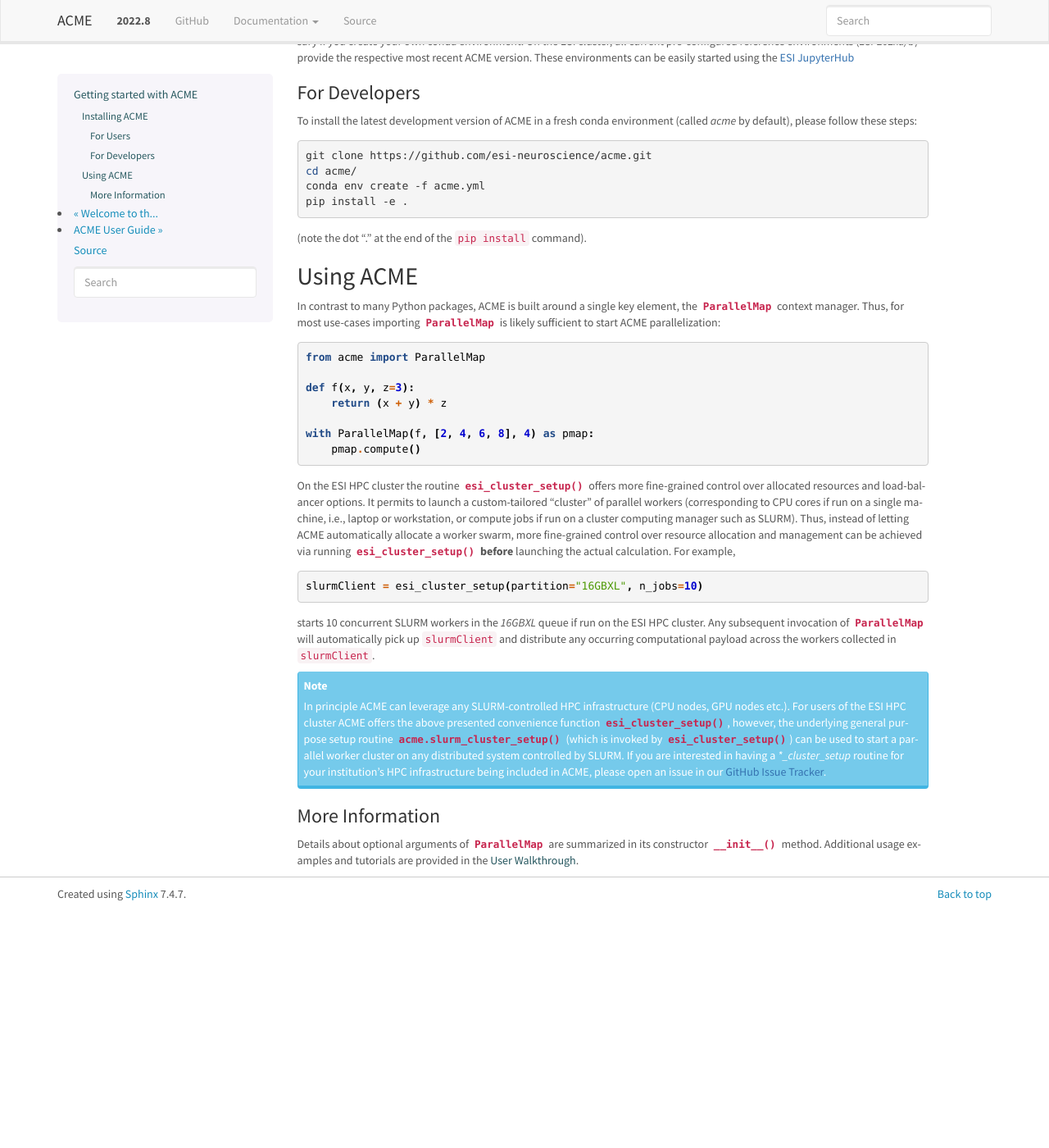
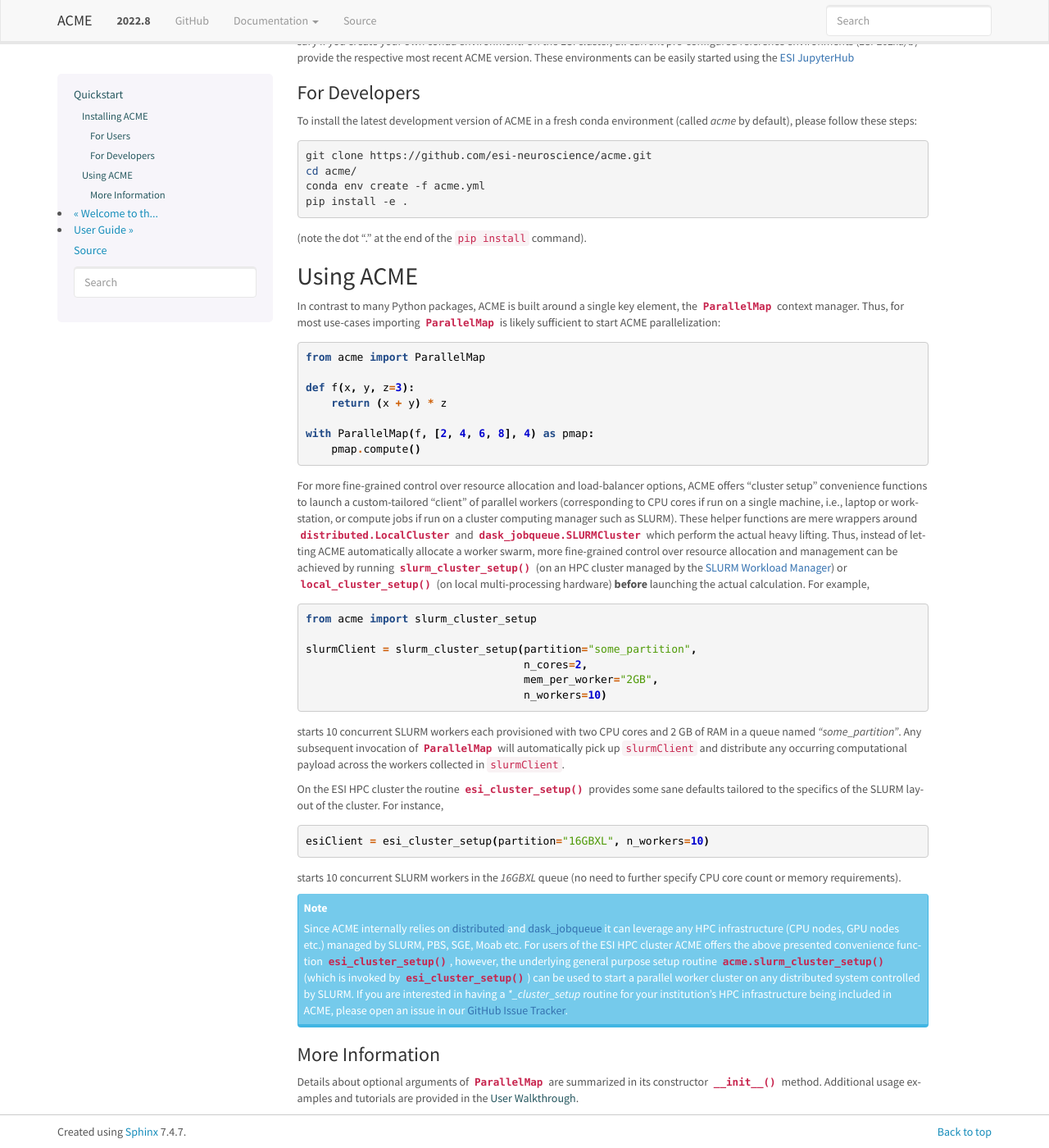
Before and after one commit to esi-neuroscience/acme, a Sphinx documentation site: the page built from doc/source/quickstart.rst, in a window 1280 px wide and 1400 px high, scrolled down 384 px. Shown: the whole window at 82% size. Built offline with Sphinx 7.4.7, drawn with Linux system fonts in a browser that asks for light colours; before the commit the page ends 1494 px from its top, so only the background shows below that; some of the changed text lies outside the part shown.

Commit message:
NEW: Set worker count and memory consumption for local clusters
- included new keywords `n_workers` and `mem_per_worker` in the helper
  function `local_cluster_setup` to permit more fine-grained control of
  local resource allocation
- added corresponding tests for new options
- modified documentation accordingly and clarified/expanded sections
  explaining the usage of the `*_cluster_setup` routines

 On branch dev
 Changes to be committed:
	modified:   CHANGELOG.md
	modified:   README.md
	modified:   acme/dask_helpers.py
	modified:   acme/tests/test_dask.py
	modified:   acme/tests/test_pmap.py
	modified:   doc/source/conf.py
	modified:   doc/source/quickstart.rst
	modified:   doc/source/troubleshooting_faq.rst
	modified:   doc/source/userguide.rst

```diff
--- a/doc/source/conf.py
+++ b/doc/source/conf.py
@@ -148,6 +148,10 @@
         "https://distributed.dask.org/en/stable/",
         "https://distributed.dask.org/en/stable/objects.inv",
     ),
+    "jobqueue": (
+        "https://jobqueue.dask.org/en/stable/",
+        "https://jobqueue.dask.org/en/stable/objects.inv"
+    ),
     "scipy": ("https://docs.scipy.org/doc/scipy/reference",
               "https://docs.scipy.org/doc/scipy/reference/objects.inv"
     ),
--- a/doc/source/quickstart.rst
+++ b/doc/source/quickstart.rst
@@ -1,5 +1,5 @@
-Getting started with ACME
-=========================
+Quickstart
+==========
 
 Installing ACME
 ---------------
@@ -57,28 +57,51 @@
     with ParallelMap(f, [2, 4, 6, 8], 4) as pmap:
         pmap.compute()
 
-On the ESI HPC cluster the routine :func:`~acme.esi_cluster_setup` offers
-more fine-grained control over allocated resources and load-balancer options.
-It permits to launch a custom-tailored "cluster" of parallel workers (corresponding
-to CPU cores if run on a single machine, i.e., laptop or workstation, or compute jobs
-if run on a cluster computing manager such as SLURM). Thus, instead of letting
-ACME automatically allocate a worker swarm, more fine-grained
-control over resource allocation and management can be achieved via running
-:func:`~acme.esi_cluster_setup` **before** launching the actual calculation.
-For example,
+For more fine-grained control over resource allocation and load-balancer options,
+ACME offers "cluster setup" convenience functions to launch a custom-tailored
+"client" of parallel workers (corresponding to CPU cores if run on a single
+machine, i.e., laptop or workstation, or compute jobs if run on a cluster
+computing manager such as SLURM). These helper functions are mere wrappers
+around :class:`distributed.LocalCluster` and :class:`dask_jobqueue.SLURMCluster`
+which perform the actual heavy lifting.
+Thus, instead of letting ACME automatically allocate a worker swarm, more
+fine-grained control over resource allocation and management can be achieved
+by running :func:`~acme.slurm_cluster_setup` (on an HPC cluster managed by the
+`SLURM Workload Manager <https://slurm.schedmd.com/documentation.html>`_) or
+:func:`~acme.local_cluster_setup` (on local multi-processing hardware)
+**before** launching the actual calculation. For example,
 
 .. code-block:: python
 
-    slurmClient = esi_cluster_setup(partition="16GBXL", n_jobs=10)
+    from acme import slurm_cluster_setup
 
-starts 10 concurrent SLURM workers in the `16GBXL` queue if run on the ESI HPC
-cluster. Any subsequent invocation of :class:`~acme.ParallelMap` will automatically
-pick up ``slurmClient`` and distribute any occurring computational payload across
-the workers collected in ``slurmClient``.
+    slurmClient = slurm_cluster_setup(partition="some_partition",
+                                      n_cores=2,
+                                      mem_per_worker="2GB",
+                                      n_workers=10)
+
+starts 10 concurrent SLURM workers each provisioned with two CPU cores and
+2 GB of RAM in a queue named `"some_partition"`. Any subsequent invocation
+of :class:`~acme.ParallelMap` will automatically pick up ``slurmClient``
+and distribute any occurring computational payload across the workers collected
+in ``slurmClient``.
+
+On the ESI HPC cluster the routine :func:`~acme.esi_cluster_setup` provides
+some sane defaults tailored to the specifics of the SLURM layout of the cluster.
+For instance,
+
+.. code-block:: python
+
+    esiClient = esi_cluster_setup(partition="16GBXL", n_workers=10)
+
+starts 10 concurrent SLURM workers in the `16GBXL` queue (no need to further
+specify CPU core count or memory requirements).
 
 .. note::
-    In principle ACME can leverage any SLURM-controlled HPC infrastructure (CPU nodes,
-    GPU nodes etc.). For users of the ESI HPC cluster ACME offers the above
+    Since ACME internally relies on `distributed <https://distributed.dask.org/en/stable/>`_
+    and `dask_jobqueue <https://jobqueue.dask.org/en/latest/>`_ it can leverage
+    any HPC infrastructure (CPU nodes, GPU nodes etc.) managed by SLURM, PBS,
+    SGE, Moab etc. For users of the ESI HPC cluster ACME offers the above
     presented convenience function :func:`~acme.esi_cluster_setup`, however,
     the underlying general purpose setup routine :func:`acme.slurm_cluster_setup`
     (which is invoked by :func:`~acme.esi_cluster_setup`) can be used to
--- a/doc/source/troubleshooting_faq.rst
+++ b/doc/source/troubleshooting_faq.rst
@@ -111,7 +111,7 @@
     from acme import ParallelMap, cluster_cleanup
 
     if __name__ == "__main__":
-        myclient = esi_cluster_setup(partition="16GBXL", n_jobs=10)
+        myclient = esi_cluster_setup(partition="16GBXL", n_workers=10)
 
         ...
         with ParallelMap(...) as pmap:
```
Also changed, not shown: CHANGELOG.md (+1 -0 lines), README.md (+5 -5 lines), doc/source/userguide.rst (+24 -2 lines), 3 other files.
